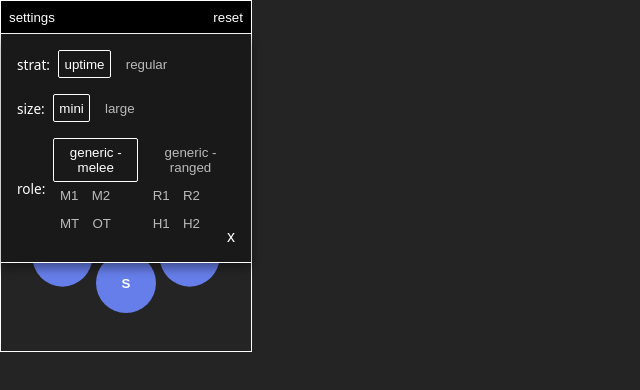
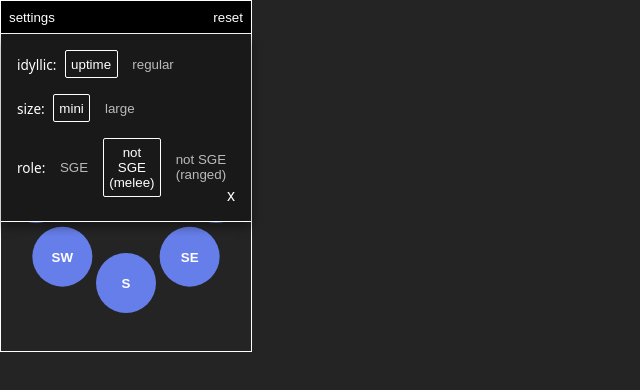
Before and after one commit to jacquikeating/wurm-buddy, a React (Vite) app: page / in a window 1280 px wide. Both pictures are taken after a click on the button "settings". Shown: the top 390 px of the page, without its empty margins (0-640 px from the left). Built offline with nearby package versions, Linux system fonts and the light colour scheme.

Commit message:
Added audio to rep2 outputs

```diff
--- a/src/components/MainContainer.jsx
+++ b/src/components/MainContainer.jsx
@@ -130,12 +130,12 @@ export default function MainContainer() {
     function renderContent() {
         switch (step) {
             case 1: return <Rep2CloneSelect setRep2Clone={setRep2Clone} />
-            case 2: return <Output messages={rep2Output[0]} timeout={17000} />;
-            case 3: return <Output messages={rep2Output[1]} timeout={8000} />;
-            case 4: return <Output messages={rep2Output[2]} timeout={6000} />;
-            case 5: return <Output messages={rep2Output[3]} timeout={5000} />;
-            case 6: return <Output messages={rep2Output[4]} timeout={20000} />;
-            case 7: return <Output messages={rep2Output[5]} timeout={15000} />;
+            case 2: return <Output messages={rep2Output[0]} timeout={17000} audio={[`/${rep2Clone?.mechanic}.wav`, `/${rep2Clone?.tether}.wav`]} />;
+            case 3: return <Output messages={rep2Output[1]} timeout={8000} audio={[`/${rep2Clone?.initialPos[0]}.wav`]} />;
+            case 4: return <Output messages={rep2Output[2]} timeout={6000} audio={[`/stack ${rep2Clone?.group}.wav`, `/burst.wav`]} />;
+            case 5: return <Output messages={rep2Output[3]} timeout={5000} audio={[`cones & kick.wav`]} />;
+            case 6: return <Output messages={rep2Output[4]} timeout={20000} audio={[`/${rep2Clone?.reenactPos1[0]}.wav`]} />;
+            case 7: return <Output messages={rep2Output[5]} timeout={15000} audio={[`/${rep2Clone?.reenactPos2[0]}.wav`]} />;
             case 8: return <Output messages={[` `]} timeout={980000} />;
             case 9: return <Screen1 setCardsOrInters={setCardsOrInters} />;
             case 10: return <Screen2 setMyJob={setMyJob} timeout={9000} />;
--- a/src/components/Preferences.jsx
+++ b/src/components/Preferences.jsx
@@ -17,7 +17,7 @@ export default function Preferences({ prefs }) {
     return (
         <div className={prefsOpen ? ("prefs open") : ("prefs")}>
             <div className="pref-group">
-                <p className="pref-name">strat:</p>
+                <p className="pref-name">idyllic:</p>
                 <button className={uptime ? "settings-button active" : "settings-button"} onClick={() => handleChange("uptime", true)}>uptime</button>
                 <button className={uptime ? "settings-button" : "settings-button active"} onClick={() => handleChange("uptime", false)}>regular</button>
             </div>
@@ -30,27 +30,30 @@ export default function Preferences({ prefs }) {
 
             <div className="pref-group">
                 <p className="pref-name">role:</p>
+                    <button className={role == "SGE" ? "settings-button active" : "settings-button"} onClick={() => handleChange("role", "SGE")}>SGE</button>
+                    <button className={role == "GenericMelee" ? "settings-button active" : "settings-button"} onClick={() => handleChange("role", "GenericMelee")}>not SGE (melee)</button>
+                    <button className={role == "Generic" ? "settings-button active" : "settings-button"} onClick={() => handleChange("role", "Generic")}>not SGE (ranged)</button>
                 <div className="role-btn-group">
-                    <button className={role == "GenericMelee" ? "settings-button active" : "settings-button"} onClick={() => handleChange("role", "GenericMelee")}>generic - melee</button>
-                    <div className="role-btn-subgroup">
+                    {/* <button className={role == "GenericMelee" ? "settings-button active" : "settings-button"} onClick={() => handleChange("role", "GenericMelee")}>generic - melee</button> */}
+                    {/* <div className="role-btn-subgroup">
                         <button className={role == "M1" ? "settings-button active" : "settings-button"} onClick={() => handleChange("role", "M1")}>M1</button>
                         <button className={role == "M2" ? "settings-button active" : "settings-button"} onClick={() => handleChange("role", "M2")}>M2</button>
                     </div>
                     <div className="role-btn-subgroup">
                         <button className={role == "MT" ? "settings-button active" : "settings-button"} onClick={() => handleChange("role", "MT")}>MT</button>
                         <button className={role == "OT" ? "settings-button active" : "settings-button"} onClick={() => handleChange("role", "OT")}>OT</button>
-                    </div>
+                    </div> */}
                 </div>
                 <div className="role-btn-group">
-                    <button className={role == "Generic" ? "settings-button active" : "settings-button"} onClick={() => handleChange("role", "Generic")}>generic - ranged</button>
-                    <div className="role-btn-subgroup">
+                    {/* <button className={role == "Generic" ? "settings-button active" : "settings-button"} onClick={() => handleChange("role", "Generic")}>generic - ranged</button> */}
+                    {/* <div className="role-btn-subgroup">
                         <button className={role == "R1" ? "settings-button active" : "settings-button"} onClick={() => handleChange("role", "R1")}>R1</button>
                         <button className={role == "R2" ? "settings-button active" : "settings-button"} onClick={() => handleChange("role", "R2")}>R2</button>
                     </div>
                     <div className="role-btn-subgroup">
                         <button className={role == "H1" ? "settings-button active" : "settings-button"} onClick={() => handleChange("role", "H1")}>H1</button>
                         <button className={role == "H2" ? "settings-button active" : "settings-button"} onClick={() => handleChange("role", "H2")}>H2</button>
-                    </div>
+                    </div> */}
                 </div>
 
                 {/* <button className={role == "WHM" ? "settings-button active" : "settings-button"} onClick={() => handleChange("role", "WHM")}>WHM</button>
```
Also changed, not shown: 1 other file (tests, documents, lock files or other folders).
